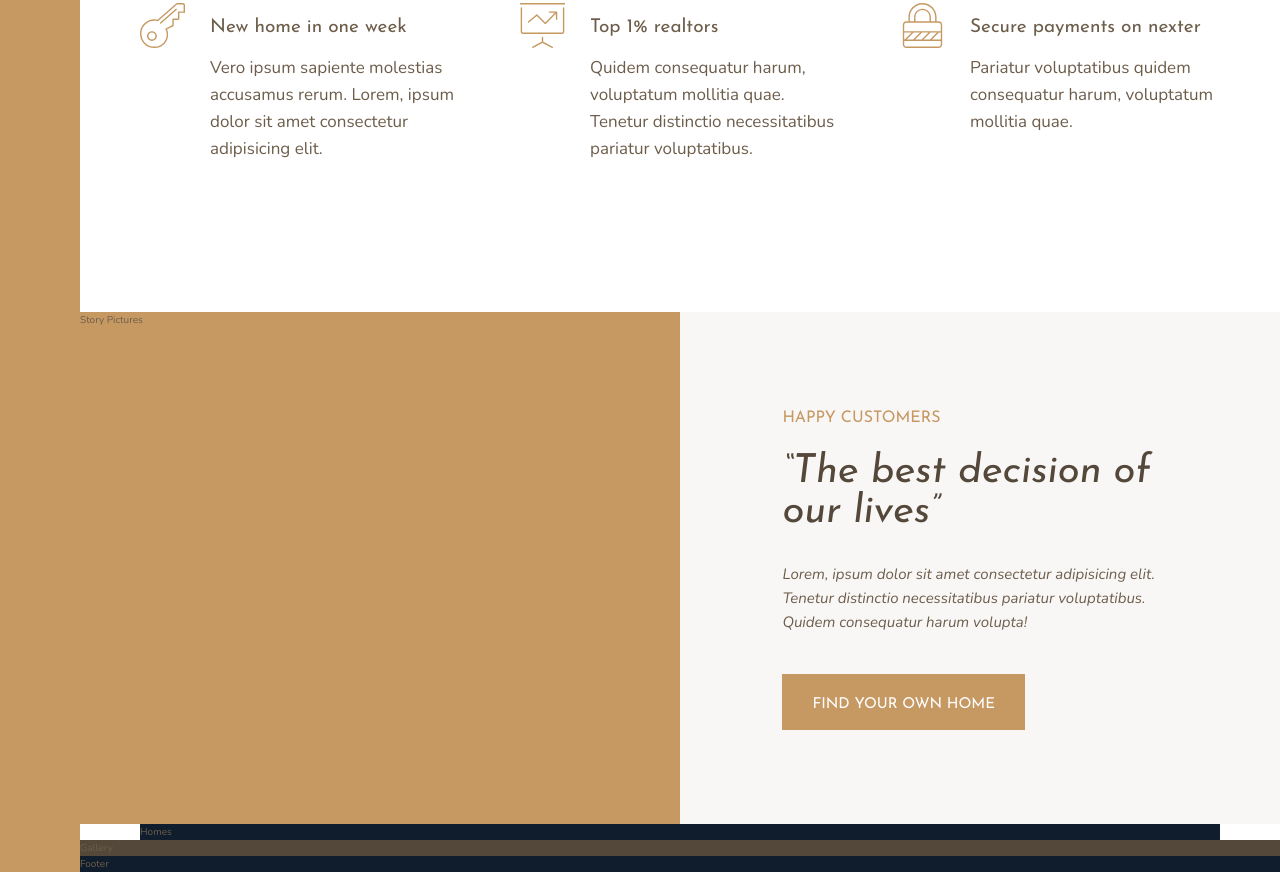
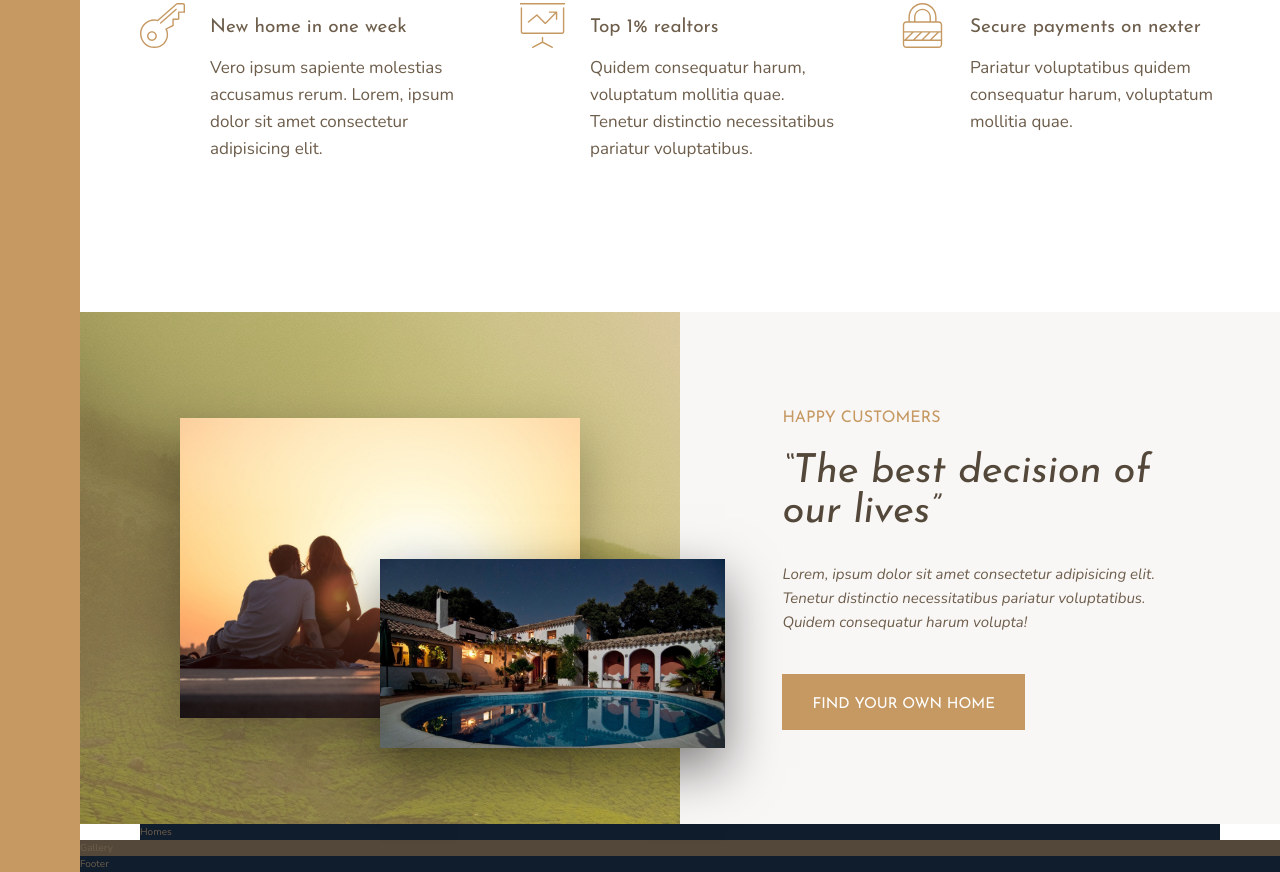
Before and after one commit to jcarp19/nexter, a website: page index.html in a window 1280 px wide. Shown: the part 986-1858 px from the top of the page. Drawn offline with nearby package versions, Linux system fonts and the light colour scheme.

Commit message:
stroy section complete

```diff
--- a/index.html
+++ b/index.html
@@ -71,7 +71,8 @@
         </section>
 
         <div class="story__pictures">
-            Story Pictures
+            <img src="img/story-1.jpeg" alt="Couple with new house" class="story__img--1">
+            <img src="img/story-2.jpeg" alt="New house" class="story__img--2">
         </div>
 
         <div class="story__content">
--- a/sass/_story.scss
+++ b/sass/_story.scss
@@ -3,6 +3,28 @@
     &__pictures {
         background-color: $color-primary;
         grid-column: full-start / col-end 4;
+        background-image: linear-gradient(rgba($color-primary, .5), rgba($color-primary, .5)),  url(../img/back.jpg);
+
+        display: grid;
+        grid-template-rows: repeat(6, 1fr);
+        grid-template-columns: repeat(6, 1fr);
+        align-items: center;
+
+    }
+
+    &__img--1 {
+        width: 100%;
+        grid-row: 2 /6;
+        grid-column: 2 /6;
+        box-shadow: 0 2rem 5rem rgba(#000000, .3);
+    }
+
+    &__img--2 {
+        width: 115%;
+        grid-row: 4 / 6;
+        grid-column: 4 / 7;
+        z-index: 20;
+        box-shadow: 0 2rem 5rem rgba(#000000, .5);
     }
 
     &__content {
```
Also changed, not shown: css/style.css.
